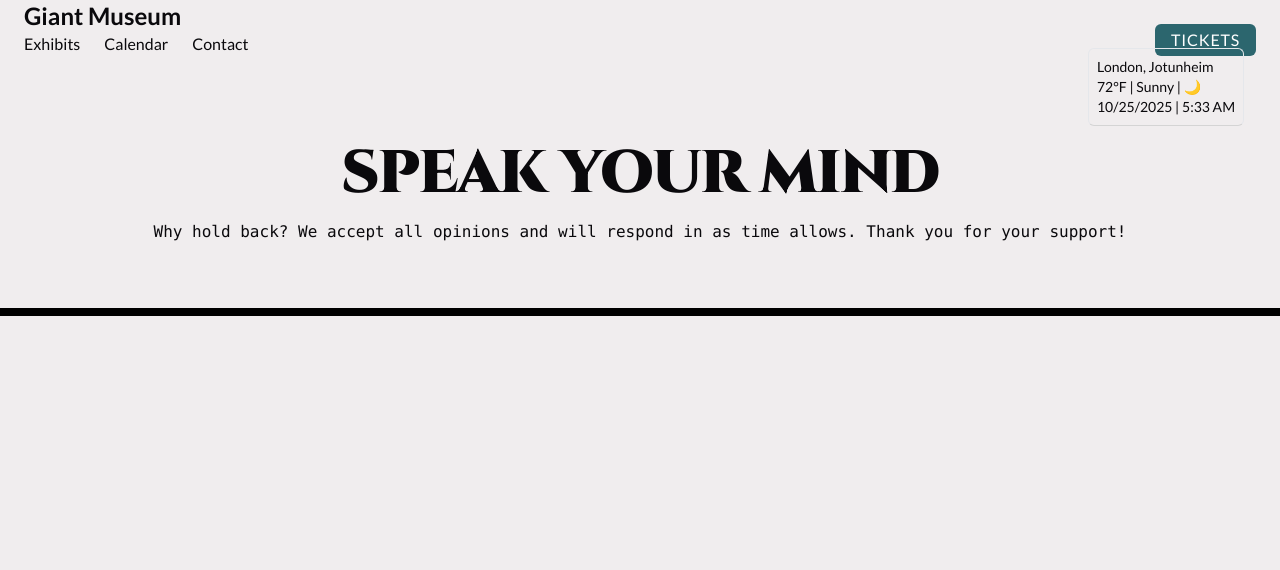
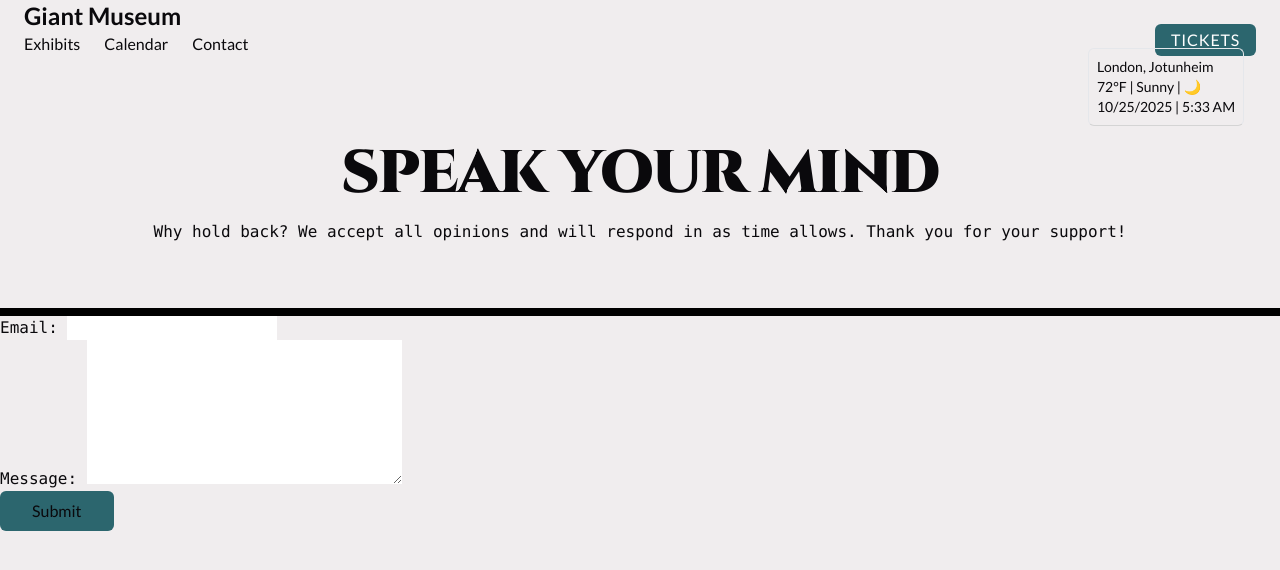
Before and after one commit to CEODemitri/giant-musuem, a Next.js app: page /contact in a window 1280 px wide. Shown: the top 570 px of the page. Built offline with nearby package versions, Linux system fonts and the light colour scheme.

Commit message:
feat: adds form field to allow user to send a message

```diff
--- a/app/contact/page.js
+++ b/app/contact/page.js
@@ -11,11 +11,21 @@ export default function Contact(props) {
             </header>
 
         {/*  main  */}
+            <form>
+                <p className="font-mono text-sm md:text-base leading-snug">
+                    <label htmlFor="email" className="">Email: </label>
+                    <input type="email" name="email" id="email"/>
+                </p>
+                <p className="font-mono text-sm md:text-base leading-snug">
+                    <label htmlFor="email">Message: </label>
+                    <textarea name="email" id="email" rows="5" cols="30" rows="6"></textarea>
+                </p>
+                <button className="hover:bg-accentlight px-8 py-2 bg-accent rounded-md">Submit</button>
+            </form>
 
+            {/*  aside  */}
 
-        {/*  aside  */}
-
-        {/*  footer  */}
+            {/*  footer  */}
         </>
     )
 }
```
